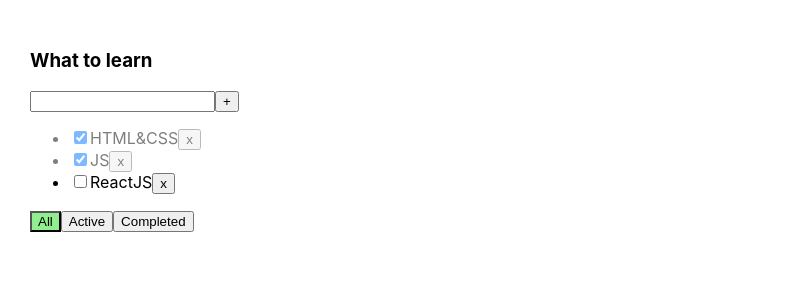
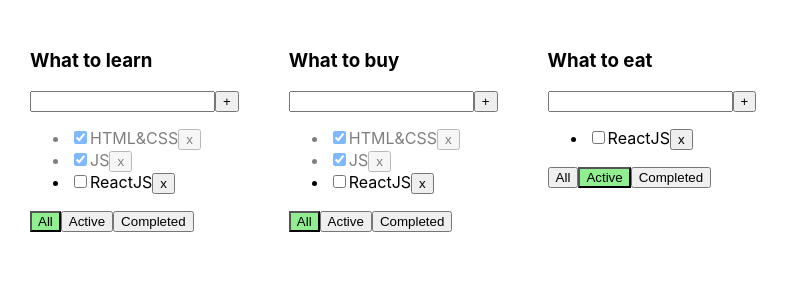
Before and after one commit to hazinega100/todolist, a React (Vite) app: page / in a window 1280 px wide. Shown: the top 300 px of the page, without its empty margins (0-789 px from the left). Built offline with nearby package versions, Linux system fonts and the light colour scheme.

Commit message:
render todolists

```diff
--- a/src/App.tsx
+++ b/src/App.tsx
@@ -6,40 +6,40 @@ import {v1} from "uuid";
 
 export type FilterType = "All" | "Completed" | "Active";
 
+export interface Todolist {
+	id: string
+	title: string
+	filter: FilterType
+}
+
 export const App = () => {
 	const [tasks, setTasks] = useState<TaskType[]>([
-		{ id: v1(), title: 'HTML&CSS', isDone: true },
-		{ id: v1(), title: 'JS', isDone: true },
-		{ id: v1(), title: 'ReactJS', isDone: false },
+		{id: v1(), title: 'HTML&CSS', isDone: true},
+		{id: v1(), title: 'JS', isDone: true},
+		{id: v1(), title: 'ReactJS', isDone: false},
 	])
 
-	const [filter, setFilter] = useState<FilterType>("All");
+	const [todolists, setTodolists] = useState<Todolist[]>([
+		{id: v1(), title: 'What to learn', filter: 'All'},
+		{id: v1(), title: 'What to buy', filter: 'All'},
+		{id: v1(), title: 'What to eat', filter: 'Active'},
+	])
 
 	const deleteTask = (taskId: string) => {
 		setTasks(tasks.filter((task: TaskType) => task.id !== taskId));
 	}
 
-	let filteredTasks: TaskType[] = tasks
-
-	if (filter === "Active") {
-		filteredTasks = tasks.filter((task: TaskType) => !task.isDone)
-	}
-
-	if (filter === "Completed") {
-		filteredTasks = tasks.filter((task: TaskType) => task.isDone)
-	}
-
-	const changeFilter = (filter: FilterType) => {
-		setFilter(filter);
+	const changeFilter = (todoId: string, filter: FilterType) => {
+		setTodolists(todolists.map((todolist) => todolist.id === todoId ? {...todolist, filter} : todolist));
 	}
 
 	const createTask = (value: string) => {
-		const newTask = { id: v1(), title: value, isDone: false }
+		const newTask = {id: v1(), title: value, isDone: false}
 		setTasks([...tasks, newTask]);
 	}
 
 	const changeTaskStatus = (taskId: string, checked: boolean) => {
-		setTasks(tasks.map(task => task.id === taskId ? {...task, isDone: checked } : task));
+		setTasks(tasks.map(task => task.id === taskId ? {...task, isDone: checked} : task));
 		// const findTask = tasks.find((task: TaskType) => task.id === id);
 		// if (findTask) {
 		// 	findTask.isDone = checked;
@@ -48,14 +48,24 @@ export const App = () => {
 	}
 	return (
 		<div className="app">
-			<TodolistItem title={"What to learn"}
+			{todolists.map((todolist: Todolist) => {
+				let filteredTasks: TaskType[] = tasks
+				if (todolist.filter === "Active") {
+					filteredTasks = tasks.filter((task: TaskType) => !task.isDone)
+				}
+				if (todolist.filter === "Completed") {
+					filteredTasks = tasks.filter((task: TaskType) => task.isDone)
+				}
+				return <TodolistItem key={todolist.id}
+									 todolist={todolist}
 									 tasks={filteredTasks}
 									 deleteTask={deleteTask}
 									 changeFilter={changeFilter}
 									 createTask={createTask}
 									 changeTaskStatus={changeTaskStatus}
-						  filter={filter}
 				/>
+			})
+			}
 		</div>
 	)
 };
--- a/src/components/TodolistItem.tsx
+++ b/src/components/TodolistItem.tsx
@@ -1,27 +1,25 @@
 import {Task, TaskType} from "./Task.tsx";
 import {Button} from "./Button.tsx";
-import {FilterType} from "../App.tsx";
+import {FilterType, Todolist} from "../App.tsx";
 import {ChangeEvent, KeyboardEvent, useState} from "react";
 
 interface TodoItemType {
-	title: string
+	todolist: Todolist
 	tasks: TaskType[]
 	deleteTask: (taskId: string) => void
-	changeFilter: (filters: FilterType) => void
+	changeFilter: (todoId: string, filters: FilterType) => void
 	createTask: (value: string) => void
 	changeTaskStatus: (taskId: string, checked: boolean) => void
-	filter: FilterType
 }
 
 export const TodolistItem = (
 	{
-		title,
+		todolist,
 		tasks,
 		deleteTask,
 		changeFilter,
 		createTask,
-		changeTaskStatus,
-		filter
+		changeTaskStatus
 	}: TodoItemType) => {
 	const [inputValue, setInputValue] = useState<string>("")
 	const [error, setError] = useState<string | null>(null)
@@ -48,7 +46,7 @@ export const TodolistItem = (
 
 	return (
 		<div>
-			<h3>{title}</h3>
+			<h3>{todolist.title}</h3>
 			<div>
 				<input className={error ? 'error' : ''}
 					   value={inputValue}
@@ -76,15 +74,15 @@ export const TodolistItem = (
 				</ul>
 			)}
 			<div>
-				<Button className={filter === 'All' ? 'active-filter' : ''}
+				<Button className={todolist.filter === 'All' ? 'active-filter' : ''}
 						title={"All"}
-						onClick={() => changeFilter("All")}/>
-				<Button className={filter === 'Active' ? 'active-filter' : ''}
+						onClick={() => changeFilter(todolist.id, "All")}/>
+				<Button className={todolist.filter === 'Active' ? 'active-filter' : ''}
 						title={"Active"}
-						onClick={() => changeFilter("Active")}/>
-				<Button className={filter === 'Completed' ? 'active-filter' : ''}
+						onClick={() => changeFilter(todolist.id, "Active")}/>
+				<Button className={todolist.filter === 'Completed' ? 'active-filter' : ''}
 						title={"Completed"}
-						onClick={() => changeFilter("Completed")}/>
+						onClick={() => changeFilter(todolist.id, "Completed")}/>
 			</div>
 		</div>
 	);
```
Lines whose indentation alone changed are shown as unchanged.
